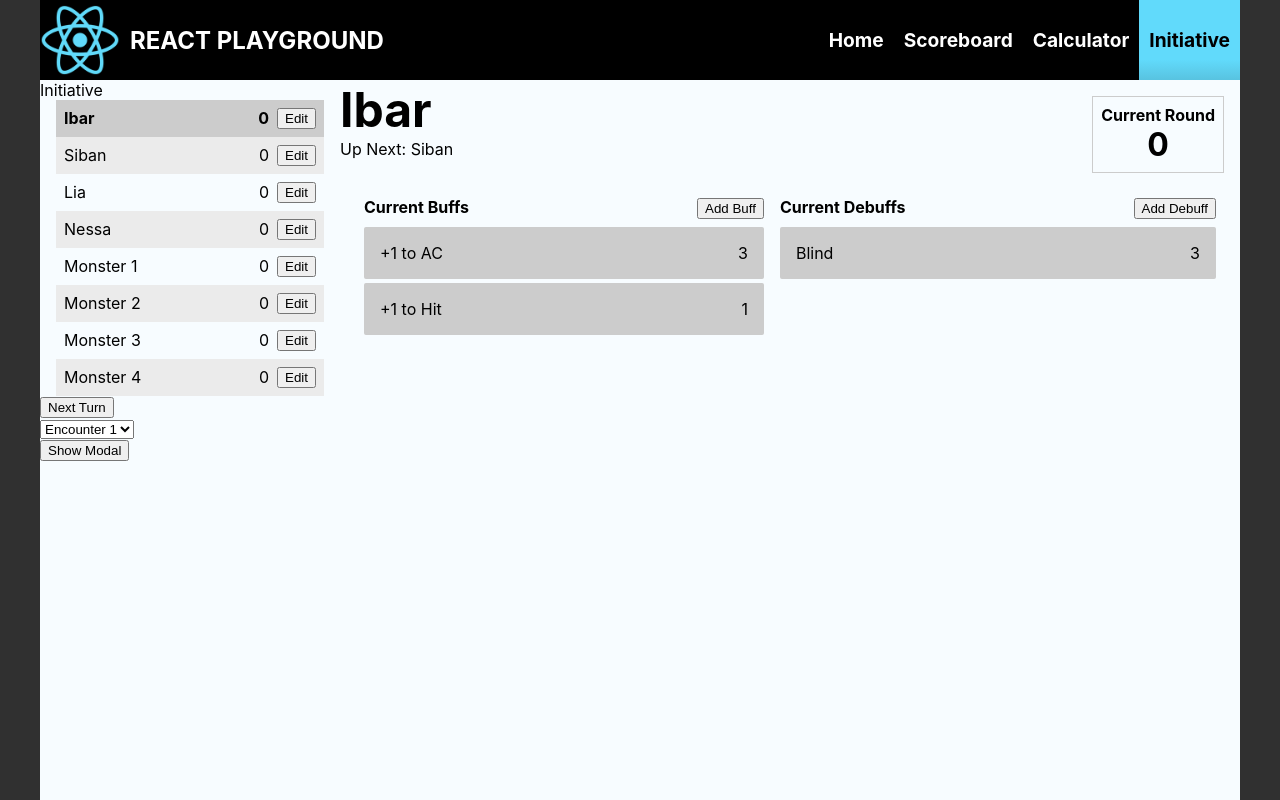
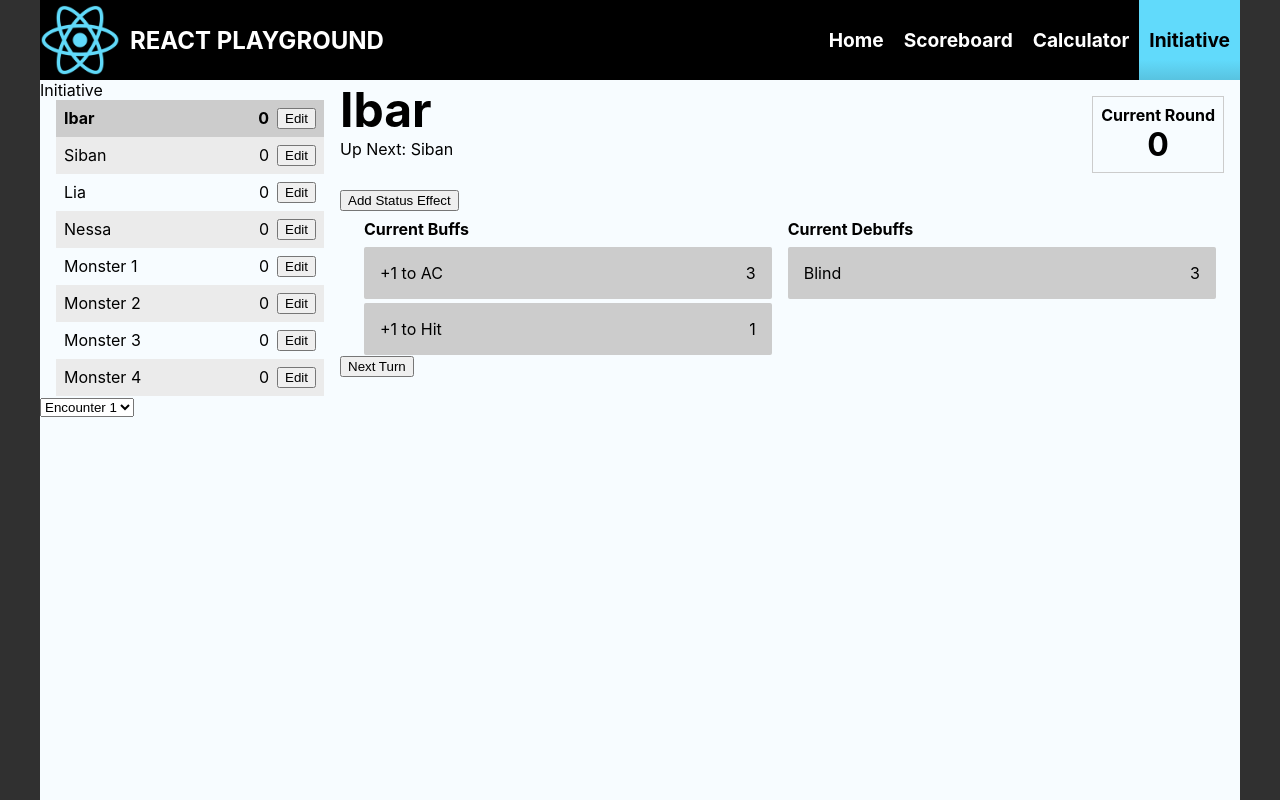
Before and after one commit to kevin-mcdaniel/React-Training-2022, a React (Create React App) app: page /initiative in a window 1280 px wide. Built offline with nearby package versions, Linux system fonts and the light colour scheme.

Commit message:
added statusEffect functionality

```diff
--- a/src/initiative/InitiativeApp.js
+++ b/src/initiative/InitiativeApp.js
@@ -6,7 +6,6 @@ Need a way to delay in a turn
 */
 
 import React, { useState } from "react";
-import Modal from "./components/Modal";
 import EncounterSelector from "./components/EncounterSelector.js";
 import CurrentPlayer from "./components/CurrentPlayer.js";
 import "./components/data/playerData.js";
@@ -23,19 +22,16 @@ const partyData = [
         buffs:[
             {
                 statusEffect:"+1 to AC",
-                duration:3,
                 remaining:3
             },
             {
                 statusEffect:"+1 to Hit",
-                duration:1,
                 remaining:1
             }
          ],
         debuffs:[
             {
                 statusEffect:"Blind",
-                duration:3,
                 remaining:3
             }
         ]
@@ -110,7 +106,6 @@ const mobData = [
 
 const InitiativeApp = () =>{
 
-const [show, setShow] = useState(false);
 
 const [combatants, setCombatants ] = useState(partyData.concat(mobData));
 const [currentRound, setCurrentRound] = useState(0);
@@ -149,6 +144,19 @@ const [playerData, setPlayerData] = useState({
 const getNextPlayer = () => {
     let nextPlayerIndex = playerIndex + 1 < combatants.length - 1 ? playerIndex + 1 : 0;
     setCurrentPlayer({...combatants[playerIndex], nextPlayer: combatants[nextPlayerIndex].playerName});
+}
+
+const addStatusEffect = (playerID, buffType, statusEffect) =>{
+    let combatantIndex = combatants.findIndex(element => element.id === playerID);
+
+    if(buffType === "buff")
+    {
+        console.log(statusEffect)
+        combatants[combatantIndex].buffs.push(statusEffect)
+    } else {
+        combatants[combatantIndex].debuffs.push(statusEffect)
+    }
+
 }
 
 const decrementStatusEffect = () =>{
@@ -208,12 +216,9 @@ const advanceRound = currentIndex =>{
             <div className="initiativeApp">
             <InitiativePanel combatants={combatants} methods={{addCombatants,updateInitiative,advanceRound}} currentPlayer={currentPlayer}  />
 
-            <CurrentPlayer playerData={currentPlayer} currentRound={currentRound} />
+            <CurrentPlayer playerData={currentPlayer} currentRound={currentRound} methods={{addStatusEffect, advanceRound}} />
             </div>
-            <button onClick={() => setShow(true)}>Show Modal</button>
-            <Modal onClose={() => setShow(false)} show={show} title="This is the modal title">
-                <p>This is content in the modal body</p>
-            </Modal>
+
         </div>
 
     )
--- a/src/initiative/components/CurrentPlayer.js
+++ b/src/initiative/components/CurrentPlayer.js
@@ -1,20 +1,83 @@
-import React from "react";
+import React, {useState} from "react";
 import CurrentPlayerHeader from "./CurrentPlayerHeader";
 import StatusEffect from "./StatusEffect";
+import Modal from "./Modal";
 import './css/currentPlayer.css';
 
-const CurrentPlayer = ({playerData, currentRound}) => {
+const CurrentPlayer = ({playerData, currentRound, methods}) => {
+    const [show, setShow] = useState(false);
+    const [effectType, setEffectType] = useState("");
+    const [effectDesc, setEffectDesc] = useState("");
+    const [effectDuration, setEffectDuration] = useState("");
     //{playerName, id, initRoll, initBonus, statValue, buffs, debuffs}
     return(
         <div className="currentPlayer">
             <CurrentPlayerHeader playerName={playerData.playerName} nextPlayer={playerData.nextPlayer} currentRound={currentRound}   />
-
+            <div className="buffPanel">
+                                    <button onClick={() => setShow(true)}>Add Status Effect</button>
+                                </div>
             <div className="statusEffects">
 
                 <StatusEffect statusType={"buff"} statusList={playerData.buffs} />
                 <StatusEffect statusType={"debuff"} statusList={playerData.debuffs} />
             </div>
+            <div>
+                <button onClick={methods.advanceRound}>Next Turn</button>
+            </div>
+            <Modal onClose={() => setShow(false)} show={show} title="Add Status Effect">
+                    <div className="fields">
+                        <div className="field">
+                            <input
+                                type="radio"
+                                id="rdobuff"
+                                name="statustype"
+                                onClick={()=>{setEffectType("buff")}}
+                            />
+                            <label htmlFor="rdobuff">Buff:</label>
+                        </div>
+                        <div className="field">
+                            <input
+                                type="radio"
+                                id="rdodebuff"
+                                name="statustype"
+                                onClick={()=>{setEffectType("debuff")}}
+
+                            />
+                            <label htmlFor="rdodebuff">Debuff:</label>
+                        </div>
+                    </div>
+                    <div className="fields">
+                        <div className="field">
+                            <label htmlFor="effectdesc">Effect:</label>
+                            <input
+                                type="text"
+                                name="buffdesc"
+                                id="buffdesc"
+                                value={effectDesc}
+                                onChange={(e) => setEffectDesc(e.target.value)}
+                            />
+                        </div>
+                        <div className="field">
+                            <label htmlFor="effectduration">Duration:</label>
+                            <input
+                                type="text"
+                                name="duration"
+                                id="buffduration"
+                                value={effectDuration}
+                                onChange={(e) => setEffectDuration(e.target.value)}
+                            />
+                        </div>
+                        <button onClick={() => {
+
+
+                            methods.addStatusEffect(playerData.id, effectType, { statusEffect:effectDesc,remaining:parseInt(effectDuration)})
+
+                            }
+                        }>Add Status Effect</button>
+                    </div>
+            </Modal>
         </div>
+
     )
 
 }
--- a/src/initiative/components/InitiativePanel.js
+++ b/src/initiative/components/InitiativePanel.js
@@ -1,11 +1,11 @@
 import React from "react";
 import EncounterSelector from "./EncounterSelector";
 import "./css/initiativePanel.css";
-import Combatants from "./Combatants";
-
 
 
 const InitiativePanel = ({combatants, methods, currentPlayer}) => {
+
+
 
     return(
         <div className="initiativePanel">
@@ -18,24 +18,30 @@ const InitiativePanel = ({combatants, methods, currentPlayer}) => {
 
                         return(
                             <li key={i} className={currentPlayer.playerName === player.playerName ? "active" : ""}>
-                                <div>{player.playerName}</div>
-                                <div>{player.initRoll} </div>
-                                <button onClick={()=>{ methods.updateInitiative(player.playerName, 10)}}>Edit</button>
+                                <div className="playerPanel">
+                                    <div>{player.playerName}</div>
+                                    <div>{player.initRoll} </div>
+                                    <button onClick={()=>{ methods.updateInitiative(player.playerName, 10)}}>Edit</button>
+                                </div>
+
                             </li>
                         )
+                    })
+
+                }
+            </ul>
+
+                <EncounterSelector  addCombatants={methods.addCombatants} />
 
 
 
-                    })
 
 
-                }
-            </ul>
-                <div>
-                    <button onClick={methods.advanceRound}>Next Turn</button>
-                </div>
-                <EncounterSelector  addCombatants={methods.addCombatants} />
+
+
             </div>
+
+
     )
 }
 
--- a/src/initiative/components/Modal.js
+++ b/src/initiative/components/Modal.js
@@ -36,12 +36,13 @@ const Modal = props => {
                 <div className="modalContent" onClick={e => e.stopPropagation()} >
                     <div className="modalHeader">
                         <h4 className="modalTitle">{props.title}</h4>
+                        <button onClick={props.onClose}>Close</button>
                     </div>
                     <div className="modalBody" >
                         {props.children}
                     </div>
                     <div className="modalFooter">
-                        <button onClick={props.onClose}>Close</button>
+
                     </div>
                 </div>
             </div>
--- a/src/initiative/components/StatusEffect.js
+++ b/src/initiative/components/StatusEffect.js
@@ -1,19 +1,17 @@
 import React, {useState} from "react";
 import './css/statusEffect.css';
 import Modal from "./Modal";
-
+//Going to move buff/debuff buttons/modal to initiative component instead of player component
 
 const StatusEffect = ({statusType, statusList}) => {
-    const [show, setShow] = useState(false);
-    const buffText = (statusType === "buff") ? "Buff" : "Debuff";
-    return(
+    if(statusList.length){
+        return(
 
             <div>
+
                 <div className="statusHeader">
-                    <div>Current {buffText}s</div>
-                    <div>
-                        <button onClick={() => setShow(true)}>Add {buffText}</button>
-                    </div>
+                    <div>Current {(statusType === "buff") ? "Buff" : "Debuff"}s</div>
+
                 </div>
                 <ul className="statusList">
                     {
@@ -28,21 +26,13 @@ const StatusEffect = ({statusType, statusList}) => {
 
                     }
                 </ul>
-                <Modal onClose={() => setShow(false)} show={show} title={`Add ${buffText}`}>
-                    <div className="fields">
-                        <div className="field">
-                            <label>Effect:</label>
-                            <input type="text" name="effect" />
-                        </div>
-                        <div className="field">
-                            <label>Duration:</label>
-                            <input type="text" name="duration" />
-                        </div>
-                        <button>Add {buffText}</button>
-                    </div>
-                </Modal>
+
             </div>
         )
+    } else {
+        return <></>
+    }
+
 
 }
 
--- a/src/initiative/components/css/initiativePanel.css
+++ b/src/initiative/components/css/initiativePanel.css
@@ -4,8 +4,12 @@
     padding: 0;
 }
 
+.combatantInitiative .playerPanel{
+    display: flex;
+
+}
+
 .combatantInitiative li{
-    display: flex;
     padding:.5rem;
 }
 
--- a/src/initiative/components/css/modal.css
+++ b/src/initiative/components/css/modal.css
@@ -27,6 +27,11 @@
     padding:10px;
 }
 
+.modalHeader{
+    display: flex;
+    justify-content: space-between;
+}
+
 .modalTitle{
     margin:0;
 }
--- a/src/initiative/components/css/statusEffect.css
+++ b/src/initiative/components/css/statusEffect.css
@@ -51,7 +51,6 @@
 }
 
 .field label{
-    display: block;
     font-weight: bold;
     font-size: .8rem;
 }
```
